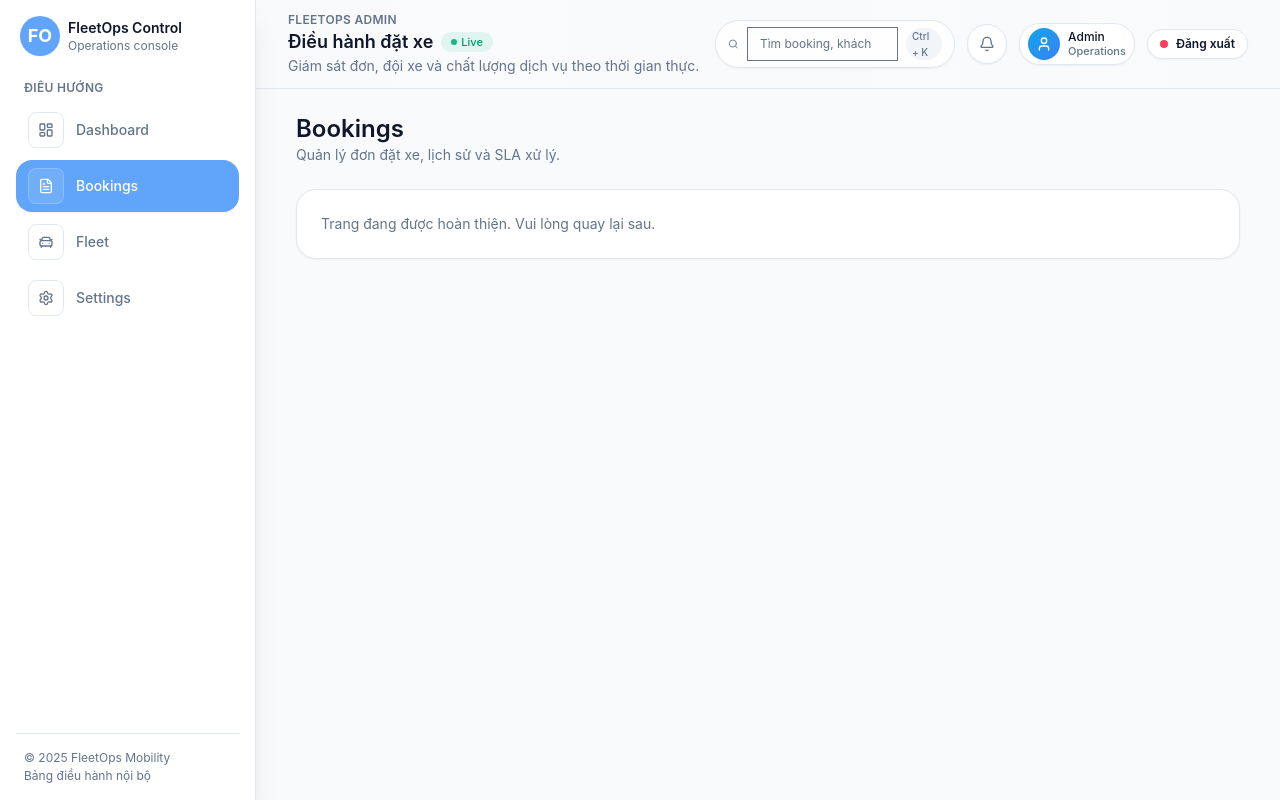
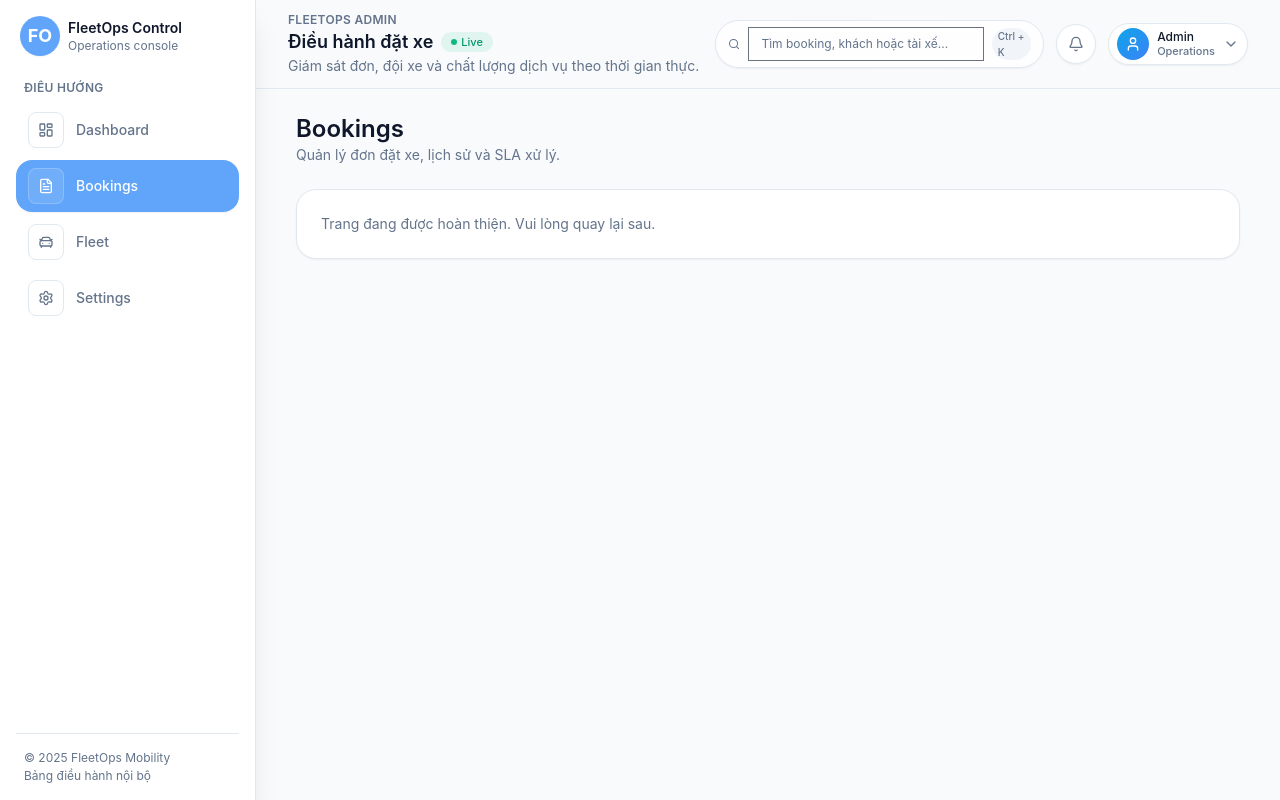
Before and after one commit to reddog-dev01/BOOKING-APPS, a Next.js app in the folder apps/admin/: page /admin/bookings in a window 1280 px wide. Built offline with nearby package versions, Linux system fonts and the light colour scheme.

Commit message:
Move admin account menu with logout

```diff
--- a/apps/admin/src/components/topbar.tsx
+++ b/apps/admin/src/components/topbar.tsx
@@ -1,7 +1,15 @@
 "use client";
 
-import { Bell, Menu, Search, User } from "lucide-react";
-import { useState } from "react";
+import {
+  Bell,
+  ChevronDown,
+  LogOut,
+  Menu,
+  Search,
+  Settings,
+  User,
+} from "lucide-react";
+import { useEffect, useRef, useState } from "react";
 
 interface TopbarProps {
   title: string;
@@ -12,6 +20,19 @@ interface TopbarProps {
 // Sticky top bar keeps context (title, search, user) visible during scroll
 export function Topbar({ title, subtitle, onMenuToggle }: TopbarProps) {
   const [query, setQuery] = useState("");
+  const [isAccountMenuOpen, setIsAccountMenuOpen] = useState(false);
+  const accountMenuRef = useRef<HTMLDivElement | null>(null);
+
+  useEffect(() => {
+    const handleClickOutside = (event: MouseEvent) => {
+      if (accountMenuRef.current && !accountMenuRef.current.contains(event.target as Node)) {
+        setIsAccountMenuOpen(false);
+      }
+    };
+
+    document.addEventListener("mousedown", handleClickOutside);
+    return () => document.removeEventListener("mousedown", handleClickOutside);
+  }, []);
 
   return (
     <header className="sticky top-0 z-30 border-b border-border bg-gradient-to-r from-background/95 via-background to-background/90 backdrop-blur supports-[backdrop-filter]:bg-background/90">
@@ -60,7 +81,12 @@ export function Topbar({ title, subtitle, onMenuToggle }: TopbarProps) {
             <span className="sr-only">Thông báo</span>
           </button>
 
-          <div className="inline-flex items-center gap-2 rounded-full border border-border bg-card px-2 py-1 text-xs font-medium text-foreground shadow-sm">
+          <div className="relative" ref={accountMenuRef}>
+            <button
+              type="button"
+              onClick={() => setIsAccountMenuOpen((open) => !open)}
+              className="inline-flex items-center gap-2 rounded-full border border-border bg-card px-2 py-1 text-xs font-medium text-foreground shadow-sm transition hover:bg-muted/80 focus-visible:outline-none focus-visible:ring-2 focus-visible:ring-ring"
+            >
               <span className="flex h-8 w-8 items-center justify-center rounded-full bg-gradient-to-br from-sky-500 to-blue-500 text-[11px] font-semibold text-white">
                 <User className="h-4 w-4" />
               </span>
@@ -68,17 +94,32 @@ export function Topbar({ title, subtitle, onMenuToggle }: TopbarProps) {
                 <span className="block text-xs">Admin</span>
                 <span className="block text-[11px] text-muted-foreground">Operations</span>
               </div>
-          </div>
+              <ChevronDown className="h-4 w-4 text-muted-foreground" />
+            </button>
 
+            {isAccountMenuOpen ? (
+              <div className="absolute right-0 z-50 mt-2 w-52 overflow-hidden rounded-lg border border-border bg-popover p-1 text-sm shadow-lg">
+                <a
+                  href="/admin/settings"
+                  className="flex items-center gap-2 rounded-md px-3 py-2 text-foreground transition hover:bg-muted"
+                  onClick={() => setIsAccountMenuOpen(false)}
+                >
+                  <Settings className="h-4 w-4 text-muted-foreground" />
+                  <span>Cài đặt</span>
+                </a>
                 <form action="/admin/logout" method="POST">
                   <button
                     type="submit"
-              className="inline-flex items-center gap-2 rounded-full border border-border bg-card px-3 py-1.5 text-xs font-semibold text-foreground shadow-sm transition hover:bg-rose-50 hover:text-rose-600"
+                    className="flex w-full items-center gap-2 rounded-md px-3 py-2 text-left text-foreground transition hover:bg-rose-50 hover:text-rose-600"
+                    onClick={() => setIsAccountMenuOpen(false)}
                   >
-              <span className="h-2 w-2 rounded-full bg-rose-500" aria-hidden />
-              Đăng xuất
+                    <LogOut className="h-4 w-4 text-muted-foreground" />
+                    <span>Đăng xuất</span>
                   </button>
                 </form>
+              </div>
+            ) : null}
+          </div>
         </div>
       </div>
     </header>
```
Lines whose indentation alone changed are shown as unchanged.
